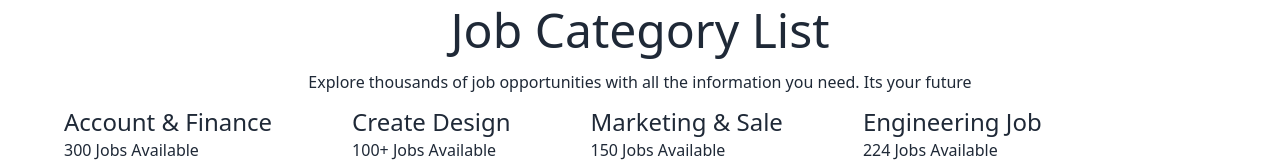
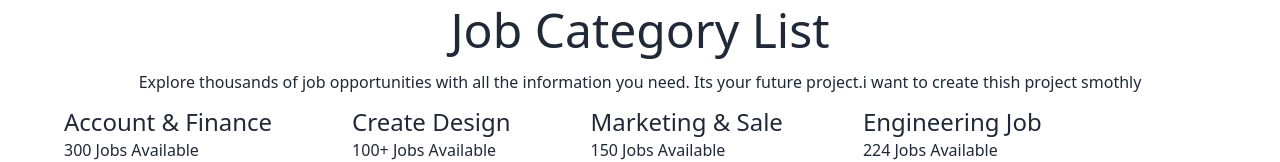
Before and after one commit to alalhosen/react-job-career-hub, a React (Vite) app: page / in a window 1280 px wide. Shown: the part 262-424 px from the top of the page. Built offline with nearby package versions, Linux system fonts and the light colour scheme.

Commit message:
increase this sentense of category list

```diff
--- a/src/components/CategoryList/CategoryList.jsx
+++ b/src/components/CategoryList/CategoryList.jsx
@@ -5,7 +5,7 @@ const CategoryList = () => {
             <div className="mt-8">
                 <h2 className="text-5xl text-center">Job Category List</h2>
                 <p className="text-center mt-4">
-                    Explore thousands of job opportunities with all the information you need. Its your future
+                    Explore thousands of job opportunities with all the information you need. Its your future project.i want to create thish project smothly
                 </p>
             </div>
             <div className=" flex space-x-20 mt-3">
```
